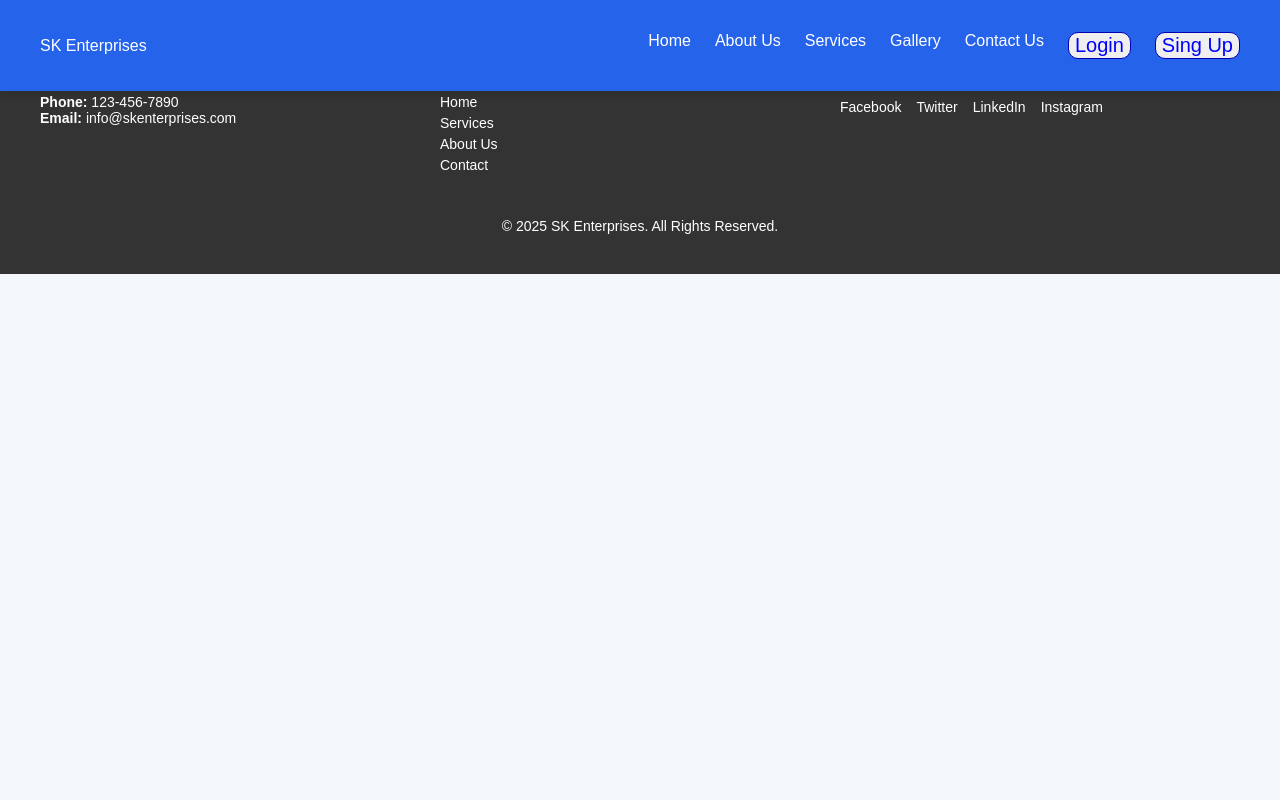
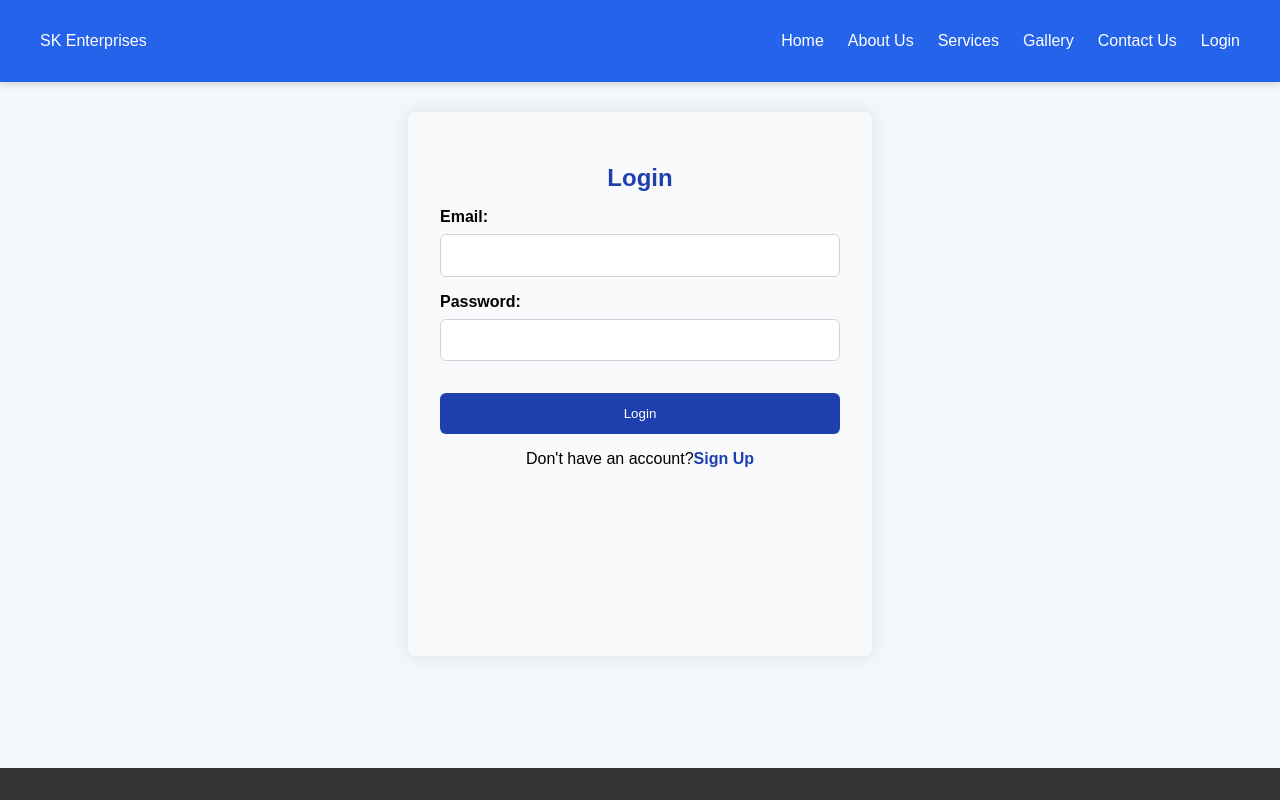
Before and after one commit to PreetiDiwakarGitHub/SK_Project, a React (Create React App) app: page /Login in a window 1280 px wide. Shown: the top 800 px of the page. Built offline with nearby package versions, Linux system fonts and the light colour scheme.

Commit message:
Login-added

```diff
--- a/src/App.js
+++ b/src/App.js
@@ -7,6 +7,7 @@ import Services from "./Services";
 import Gallery from "./Gallery";
 import Contact from "./Contact";
 import Footer from "./Footer";
+import Login from "./Login";
 function App() {
   return (
     <Router>
@@ -17,6 +18,7 @@ function App() {
         <Route path="/services" element={<Services />} />
         <Route path="/gallery" element={<Gallery />} />
         <Route path="/contact" element={<Contact />} />
+        <Route path="/Login" element={<Login/>}/>
       </Routes>
       <Footer/>
     </Router>
--- a/src/Header.js
+++ b/src/Header.js
@@ -13,8 +13,7 @@ function Header() {
             <li><Link to="/services" className="hover:underline">Services</Link></li>
             <li><Link to="/gallery" className="hover:underline">Gallery</Link></li>
             <li><Link to="/contact" className="hover:underline">Contact Us</Link></li>
-            <button className="login-btn">Login</button>
-            <button className="login-btn" >Sing Up</button>
+            <li><Link to= "/Login" className="hover:underline">Login</Link></li>
           </ul>
         </nav>
       </div>
--- a/src/Location.js
+++ b/src/Location.js
@@ -1,6 +1,5 @@
 import React from "react";
 import "./Location.css";
-
 const LocationPage = () => {
   return (
     <div className="location-container">
@@ -18,7 +17,6 @@ const LocationPage = () => {
           loading="lazy"
         ></iframe>
       </div>
-
       <div className="info-container">
         <div className="contact-details">
           <h2>📞 Contact Us</h2>
--- /dev/null
+++ b/src/Login.css
@@ -0,0 +1,85 @@
+
+
+.auth-form-container {
+               max-width: 400px;
+               height: 30rem;
+               margin: 7rem auto;
+               padding: 2rem;
+               background-color: #f8fafc;
+               border-radius: 8px;
+               box-shadow: 0px 0px 20px rgba(0, 0, 0, 0.1);
+             }
+
+             .auth-form {
+               display: flex;
+               flex-direction: column;
+             }
+
+             h2 {
+               text-align: center;
+               margin-bottom: 1rem;
+               color: #1e40af;
+             }
+
+             .auth-form div {
+               margin-bottom: 1rem;
+             }
+
+             label {
+               display: block;
+               font-weight: bold;
+               margin-bottom: 0.5rem;
+             }
+
+             input {
+               width: 100%;
+               padding: 0.8rem;
+               border-radius: 0.375rem;
+               border: 1px solid #d1d5db;
+               box-sizing: border-box;
+             }
+
+             .auth-submit-btn {
+               width: 100%;
+               padding: 0.8rem;
+               background-color: #1e40af;
+               color: white;
+               border-radius: 0.375rem;
+               border: none;
+               cursor: pointer;
+               transition: background-color 0.3s ease;
+               margin-top: 1rem;
+             }
+
+             .auth-submit-btn:hover {
+               background-color: #2563eb;
+             }
+
+             .toggle-signup {
+               text-align: center;
+               margin-top: 1rem;
+             }
+
+             .toggle-link {
+               color: #1e40af;
+               cursor: pointer;
+               font-weight: bold;
+             }
+
+             .logged-in-container {
+               text-align: center;
+             }
+
+             .logged-in-container button {
+               margin-top: 1rem;
+               padding: 0.8rem;
+               background-color: #e63946;
+               color: white;
+               border-radius: 0.375rem;
+               border: none;
+               cursor: pointer;
+             }
+
+             .logged-in-container button:hover {
+               background-color: #d32f2f;
+             }
--- /dev/null
+++ b/src/Login.js
@@ -0,0 +1,94 @@
+import React, { useState } from "react";
+import './Login.css';
+
+function Login() {
+  const [email, setEmail] = useState("");
+  const [password, setPassword] = useState("");
+  const [name, setName] = useState("");
+  const [isLoggedIn, setIsLoggedIn] = useState(false);
+  const [isSignUp, setIsSignUp] = useState(false);
+  const handleLoginSubmit = (e) => {
+    e.preventDefault();
+    localStorage.setItem("user", JSON.stringify({ email, password }));
+    setIsLoggedIn(true);
+    alert("Login Successful!");
+    setEmail("");
+    setPassword("");
+  };
+  const handleSignUpSubmit = (e) => {
+    e.preventDefault();
+    localStorage.setItem("user", JSON.stringify({ name, email, password }));
+    setIsLoggedIn(true);
+    alert("Sign Up Successful!");
+    setEmail("");
+    setPassword("");
+    setName("");
+  };
+  const handleLogOut = () => {
+    localStorage.removeItem("user");
+    setIsLoggedIn(false);
+    alert("Logged Out Successfully!");
+  };
+
+  return (
+    <div className="auth-form-container">
+      {!isLoggedIn ? (
+        <div>
+          <h2>{isSignUp ? "Sign Up" : "Login"}</h2>
+          <form onSubmit={isSignUp ? handleSignUpSubmit : handleLoginSubmit} className="auth-form">
+            {isSignUp && (
+              <div>
+                <label htmlFor="name">Full Name:</label>
+                <input
+                  type="text"
+                  id="name"
+                  value={name}
+                  onChange={(e) => setName(e.target.value)}
+                  required={isSignUp}
+                />
+              </div>
+            )}
+            <div>
+              <label htmlFor="email">Email:</label>
+              <input
+                type="email"
+                id="email"
+                value={email}
+                onChange={(e) => setEmail(e.target.value)}
+                required
+              />
+            </div>
+            <div>
+              <label htmlFor="password">Password:</label>
+              <input
+                type="password"
+                id="password"
+                value={password}
+                onChange={(e) => setPassword(e.target.value)}
+                required
+              />
+            </div>
+            <button type="submit" className="auth-submit-btn">
+              {isSignUp ? "Sign Up" : "Login"}
+            </button>
+          </form>
+          <div className="toggle-signup">
+            <p>
+              {isSignUp ? "Already have an account?" : "Don't have an account?"}
+              <span onClick={() => setIsSignUp(!isSignUp)} className="toggle-link">
+                {isSignUp ? "Login" : "Sign Up"}
+              </span>
+            </p>
+          </div>
+        </div>
+      ) : (
+        <div className="logged-in-container">
+          <h2>Welcome!</h2>
+          <button onClick={handleLogOut} className="auth-submit-btn">Log Out</button>
+        </div>
+      )}
+    </div>
+  );
+}
+
+export default Login;
```
